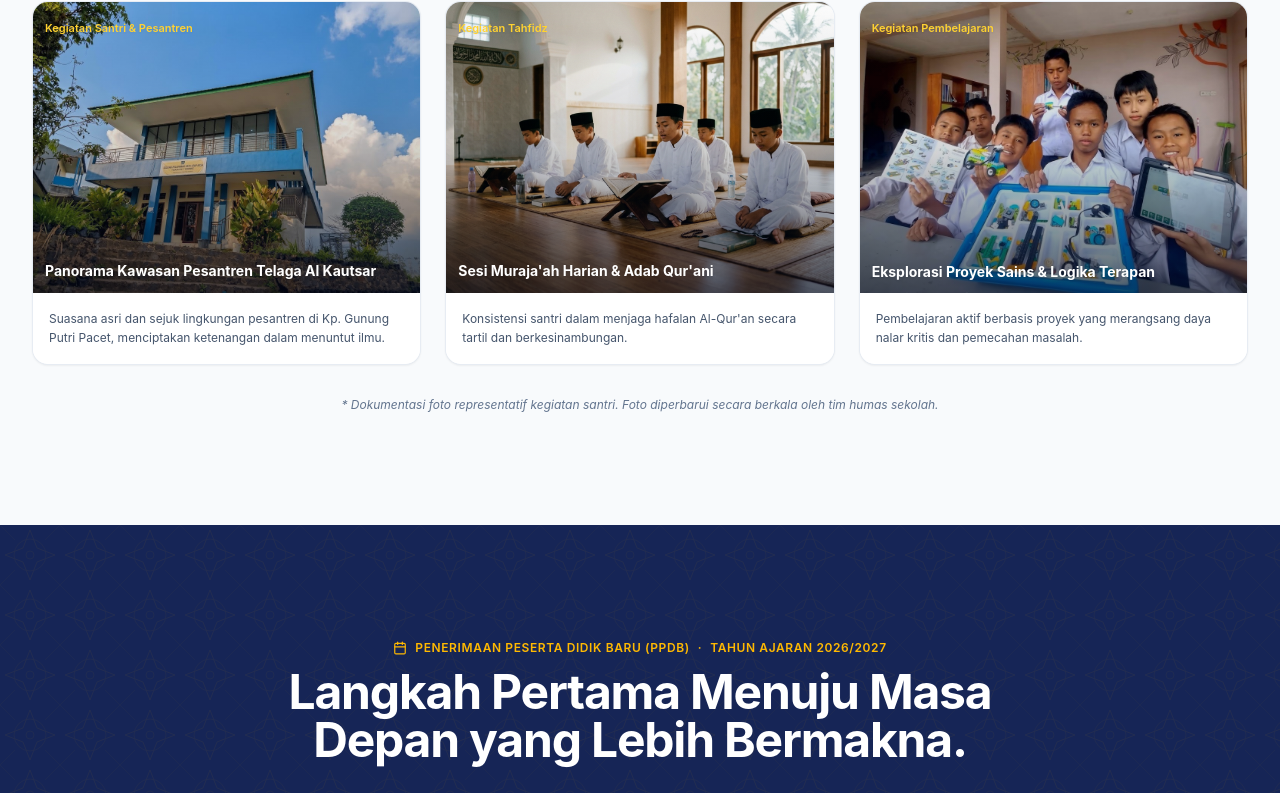
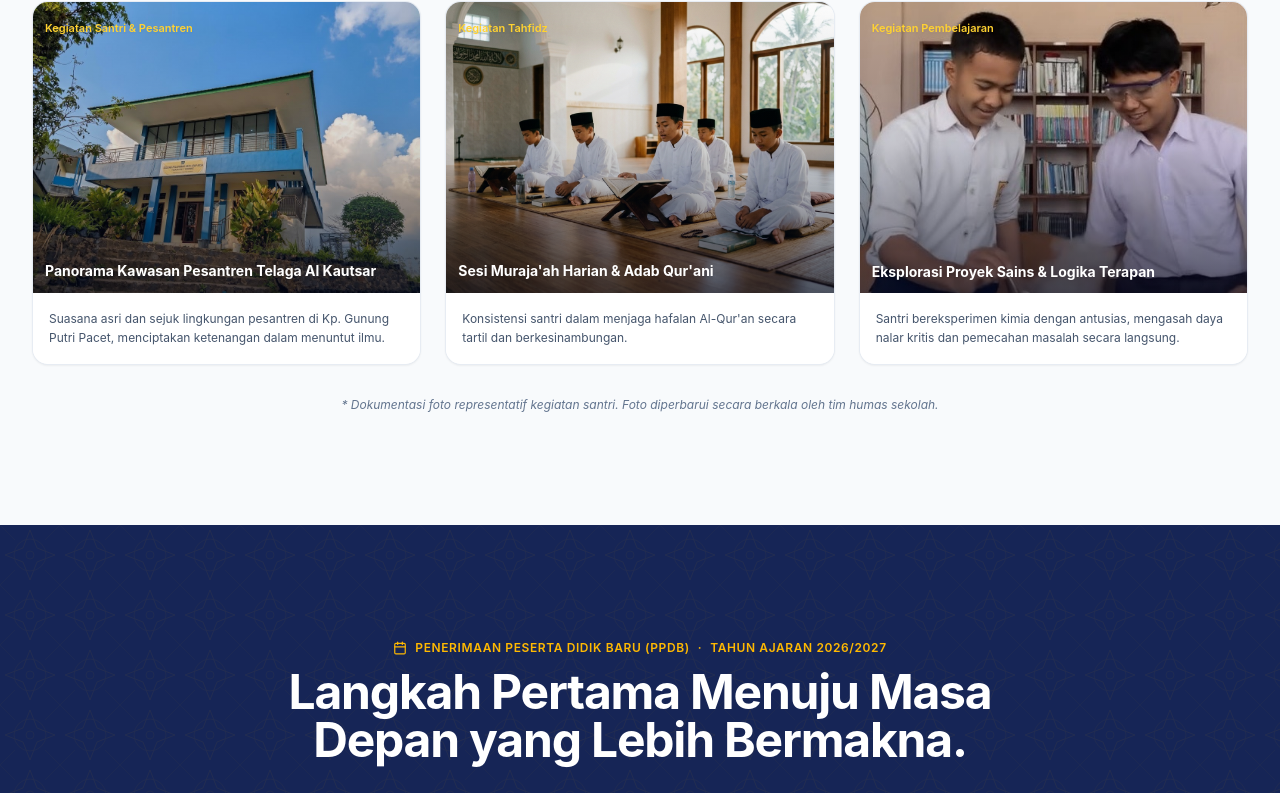
Before and after one commit to faridmihsan-lang/website-ppdb, a React (Vite) app: page / in a window 1280 px wide. Shown: the part 7554-8347 px from the top of the page. Built offline with nearby package versions, Linux system fonts and the light colour scheme.

Commit message:
feat(gallery): ganti foto Eksplorasi Proyek Sains & Logika Terapan dengan foto eksperimen kimia santri

```diff
--- a/src/data/schoolData.ts
+++ b/src/data/schoolData.ts
@@ -7,6 +7,7 @@ import codingImg from '../assets/images/santri_coding_robotics_team.jpg';
 import leadershipImg from '../assets/images/santri_leadership_surken_cropped.jpg';
 import englishImg from '../assets/images/santri_english_class.jpg';
 import halaqahTahfidzGaleriImg from '../assets/images/santri_halaqah_tahfidz_galeri.jpg';
+import sainsEksperimenImg from '../assets/images/santri_sains_eksperimen_galeri.jpg';
 
 export const INSTITUTION_INFO = {
   name: "Pesantren Tahfidz Telaga Al Kautsar",
@@ -269,8 +270,8 @@ export const GALLERY_ITEMS: GalleryItem[] = [
     title: "Eksplorasi Proyek Sains & Logika Terapan",
     category: "pembelajaran",
     categoryLabel: "Kegiatan Pembelajaran",
-    image: codingImg,
-    caption: "Pembelajaran aktif berbasis proyek yang merangsang daya nalar kritis dan pemecahan masalah."
+    image: sainsEksperimenImg,
+    caption: "Santri bereksperimen kimia dengan antusias, mengasah daya nalar kritis dan pemecahan masalah secara langsung."
   }
 ];
 
```
Also changed, not shown: src/assets/images/santri_sains_eksperimen_galeri.jpg (added).
